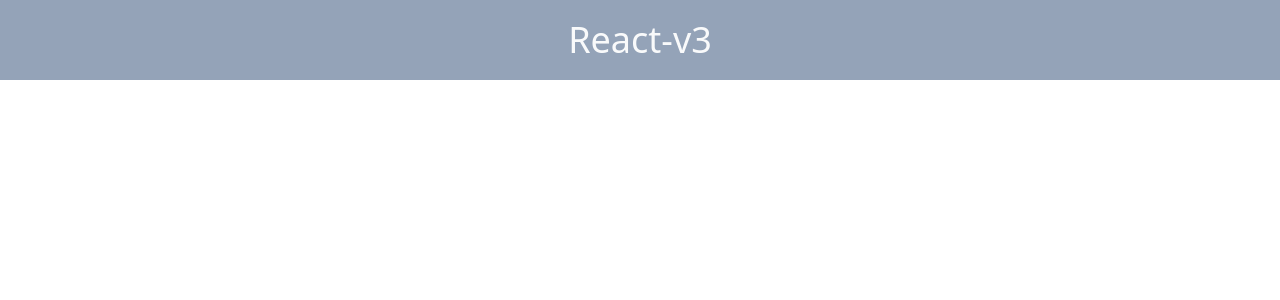
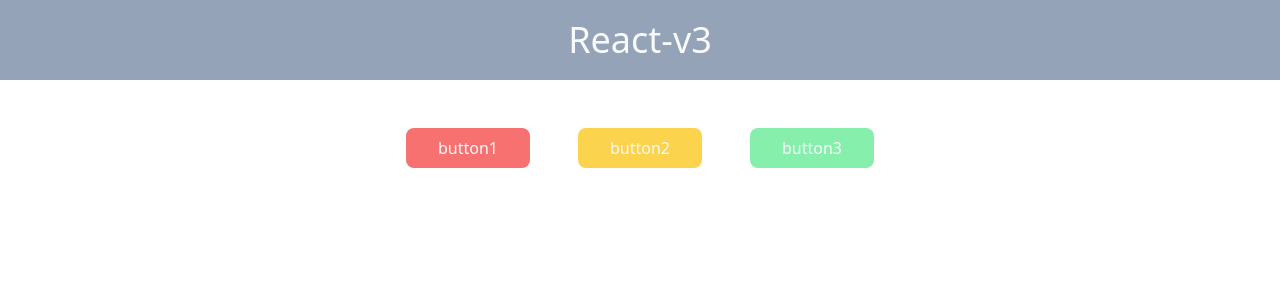
Before and after one commit to pj100-team/react-v3, a React (Create React App) app: page / in a window 1280 px wide. Shown: the top 300 px of the page. Built offline with nearby package versions, Linux system fonts and the light colour scheme.

Commit message:
👍 buttonの追加

```diff
--- a/src/App.tsx
+++ b/src/App.tsx
@@ -1,11 +1,15 @@
-import "./App.css";
+import './App.css';
+import Practice from './practice1';
 
 function App() {
-	return (
-		<header className="bg-[#94A3B8] text-center p-[20px] text-4xl text-[#F9FAFB]">
-			React-v3
-		</header>
-	);
+  return (
+    <>
+      <header className="bg-[#94A3B8] text-center p-[20px] text-4xl text-[#F9FAFB]">React-v3</header>
+      <div className="mt-12">
+        <Practice />
+      </div>
+    </>
+  );
 }
 
 export default App;
--- /dev/null
+++ b/src/components/button.tsx
@@ -0,0 +1,26 @@
+type Props = {
+  text: string;
+  color: 'one' | 'two' | 'three';
+};
+
+const Button = ({ text, color }: Props) => {
+  const colorStyle = () => {
+    switch (color) {
+      case 'one':
+        return 'bg-button-one border-button-one';
+      case 'two':
+        return 'bg-button-two border-button-two';
+      case 'three':
+        return 'bg-button-three border-button-three';
+      default:
+        return '';
+    }
+  };
+  return (
+    <button className={`${colorStyle()} text-[#f9fafb] rounded-lg px-8 py-2`} onClick={() => console.log(text)}>
+      {text}
+    </button>
+  );
+};
+
+export default Button;
--- /dev/null
+++ b/src/practice1.tsx
@@ -0,0 +1,13 @@
+import Button from './components/button';
+
+const Practice = () => {
+  return (
+    <div className="flex items-center justify-center space-x-12">
+      <Button text="button1" color="one" />
+      <Button text="button2" color="two" />
+      <Button text="button3" color="three" />
+    </div>
+  );
+};
+
+export default Practice;
--- a/tailwind.config.js
+++ b/tailwind.config.js
@@ -1,8 +1,17 @@
 /** @type {import('tailwindcss').Config} */
 module.exports = {
-	content: ["./src/**/*.{ts,tsx}"],
-	theme: {
-		extend: {},
-	},
-	plugins: [],
+  content: ['./src/**/*.{ts,tsx}'],
+  theme: {
+    extend: {
+      colors: {
+        button: {
+          one: '#f87171',
+          two: '#fcd34d',
+          three: '#86efac',
+          text: '#f9fafb',
+        },
+      },
+    },
+  },
+  plugins: [],
 };
```
